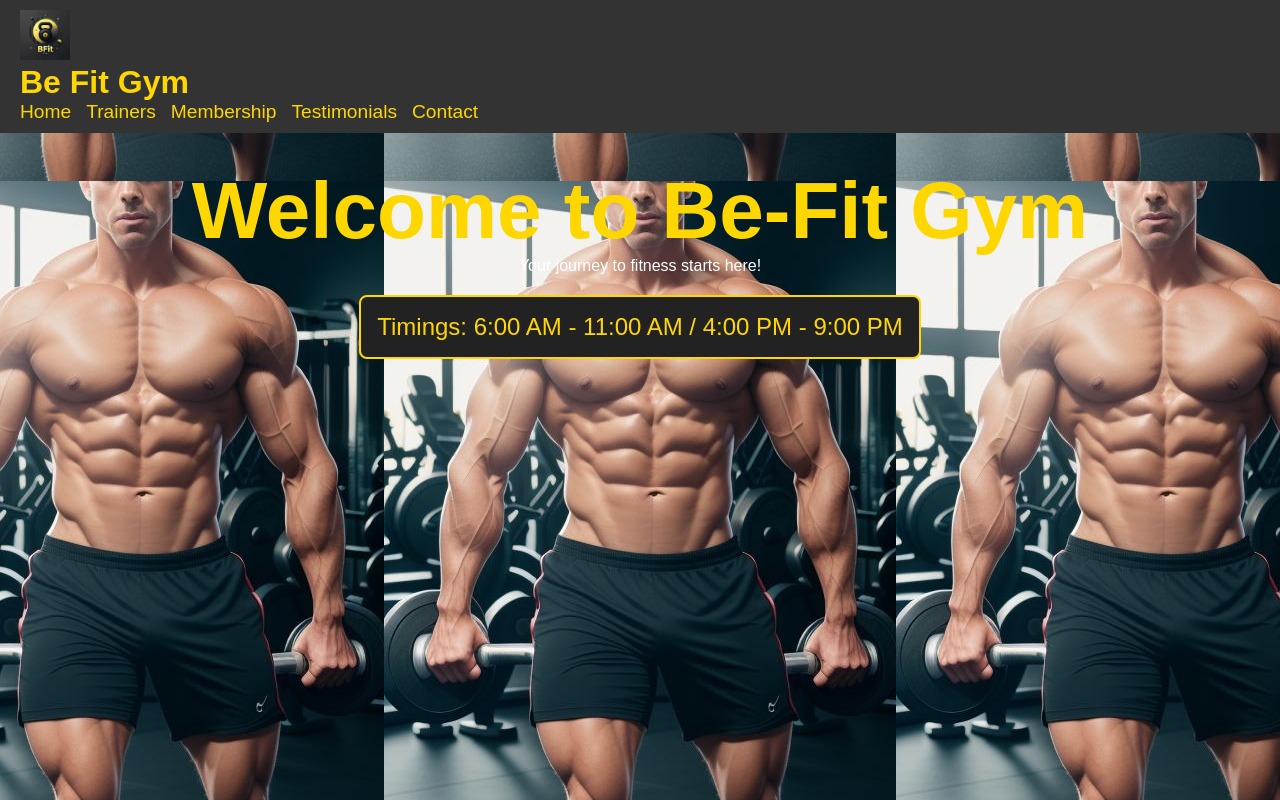
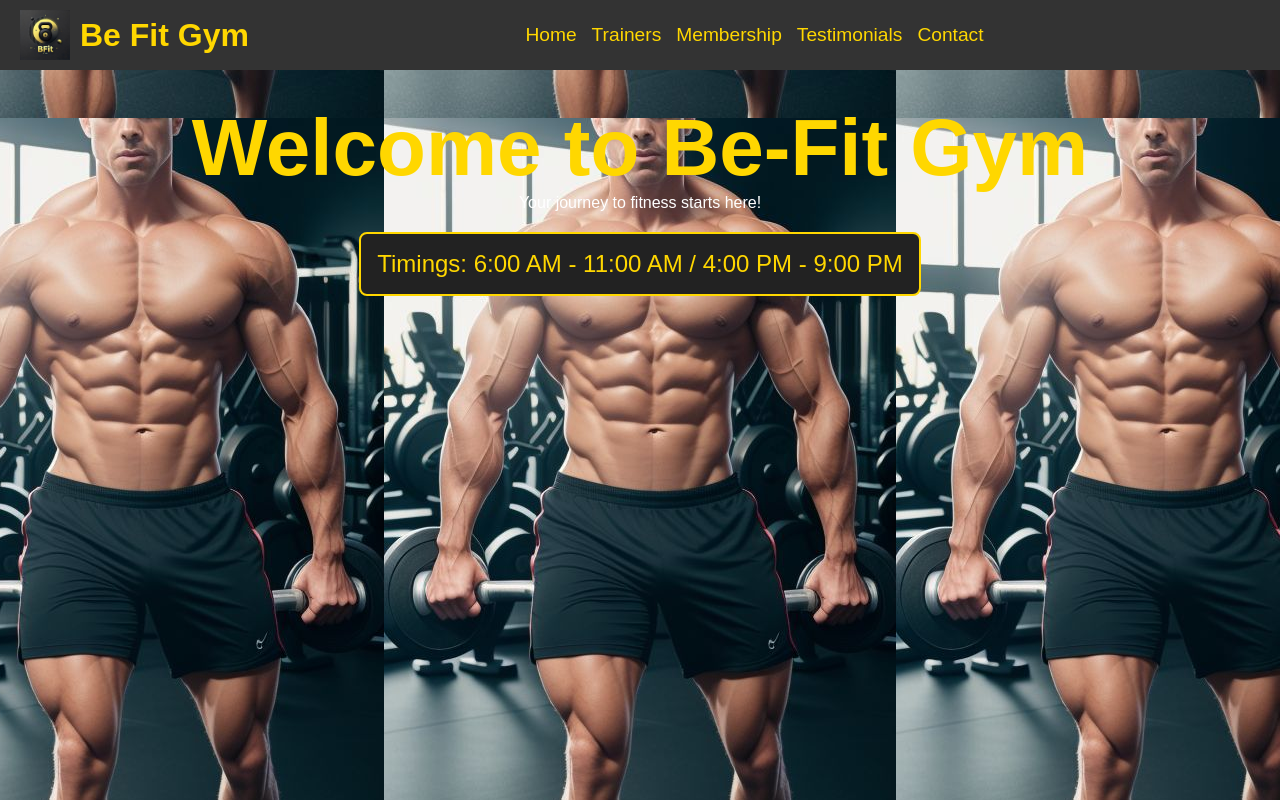
Before and after one commit to VarnankSharma/BfitGym, a React (Create React App) app: page / in a window 1280 px wide. Shown: the top 800 px of the page. Built offline with nearby package versions, Linux system fonts and the light colour scheme.

Commit message:
Fix issue

```diff
--- a/public/styles.css
+++ b/public/styles.css
@@ -25,15 +25,31 @@ section {
 }
 
 /* Navbar Styling */
+/* Navbar Styling */
 nav {
   display: flex;
   align-items: center;
-  justify-content: space-between;
+  justify-content: space-between; /* Space between logo/title and nav links */
   background-color: #333; /* Dark background */
   padding: 10px 20px;
   position: sticky;
   top: 0; /* Make navbar stick to the top */
   z-index: 1000;
+}
+
+/* Ensure logo and title are aligned horizontally */
+.navbar {
+  display: flex;
+  align-items: center; /* Vertically center logo and title */
+  justify-content: space-between; /* Distribute space between elements */
+  width: 100%;
+}
+
+/* Logo and Title */
+.logo-container {
+  display: flex;
+  align-items: center;
+  gap: 10px; /* Space between logo and site title */
 }
 
 nav img {
```
